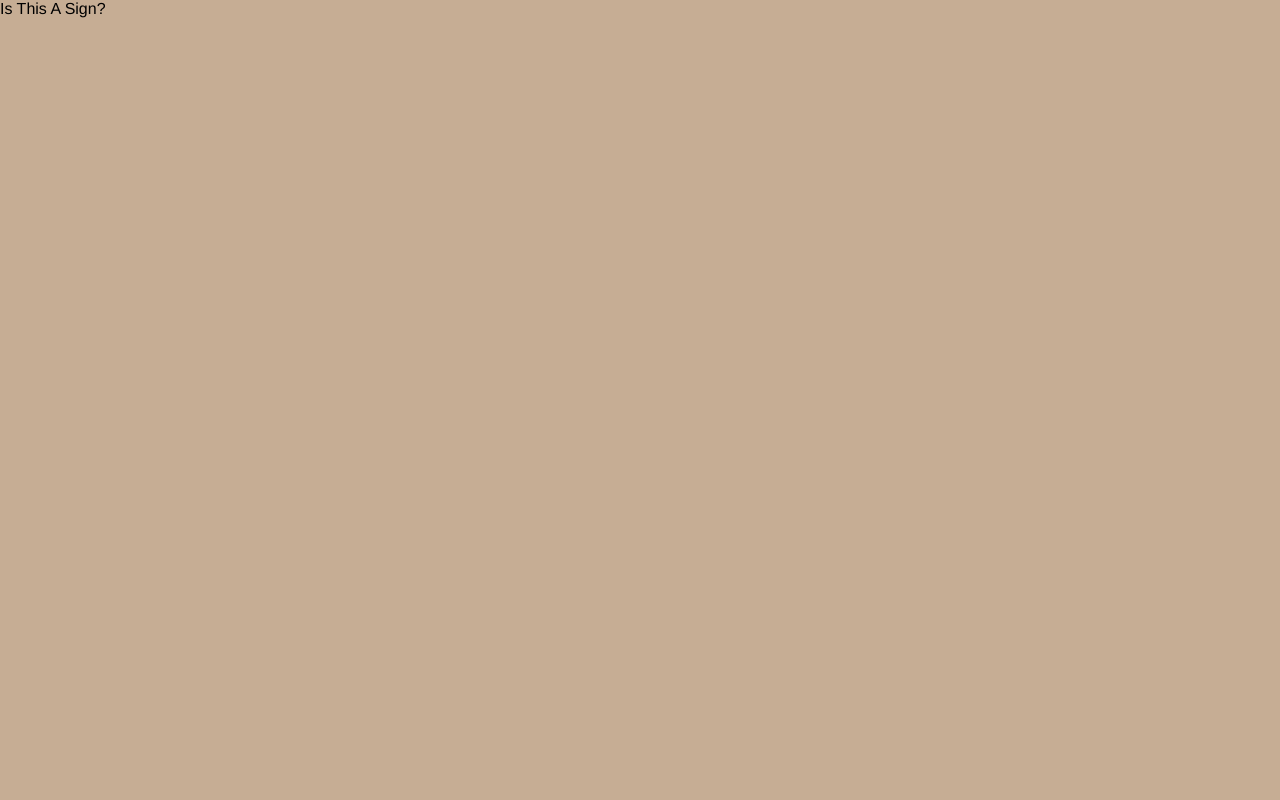
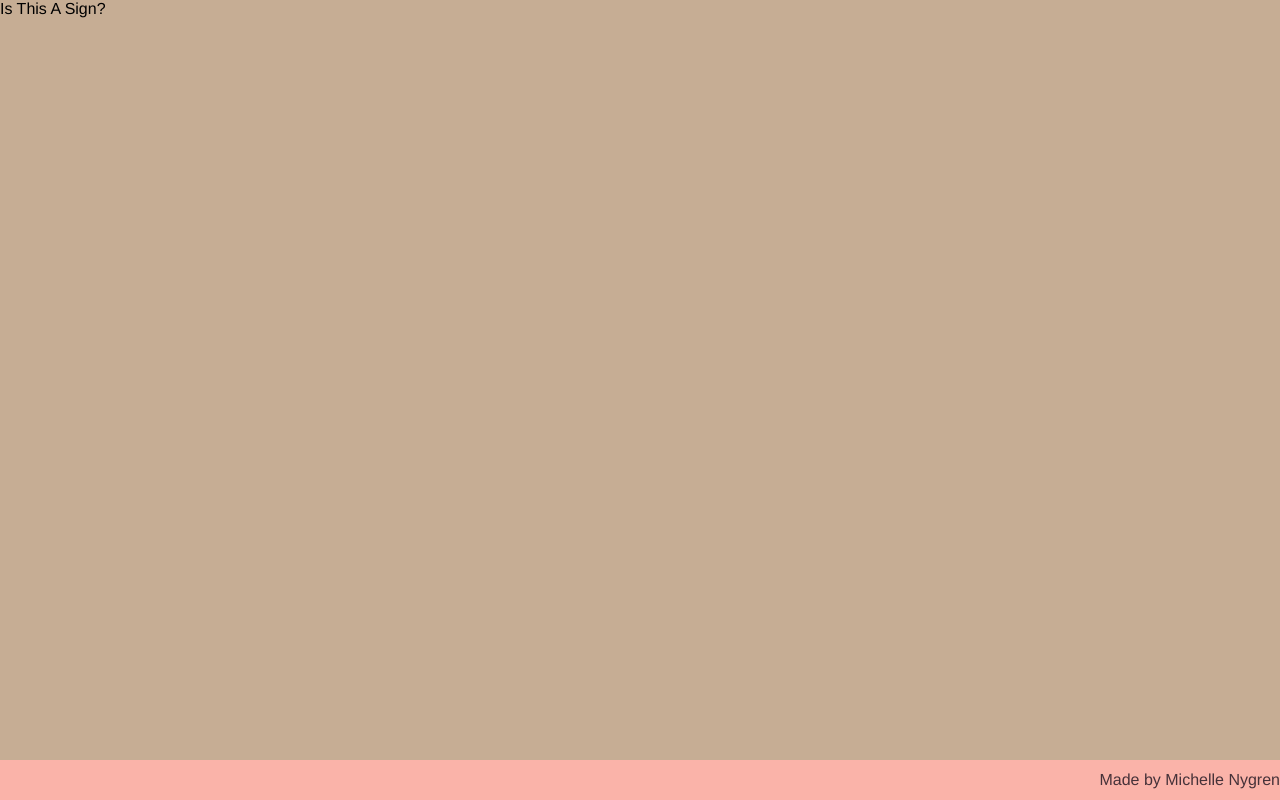
Before and after one commit to michellerenehey/react-zodiak, a React (Create React App) app: page / in a window 1280 px wide. Built offline with nearby package versions, Linux system fonts and the light colour scheme.

Commit message:
working footer

```diff
--- a/src/App.js
+++ b/src/App.js
@@ -2,13 +2,14 @@
 import './App.css'
 
 import Header from './components/Header/Header'
-// import Footer from './components/Footer/Footer'
+import Footer from './components/Footer/Footer'
 // import Main from './components/Main/Main'
 
 function App() {
   return (
     <div className="App">
       <Header />
+      <Footer />
     </div>
   )
 }
--- a/src/components/Footer/Footer.css
+++ b/src/components/Footer/Footer.css
@@ -0,0 +1,11 @@
+footer {
+  color: var(--color4);
+  height: 40px;
+  background-color: var(--color1);
+  display: flex;
+  align-items: center;
+  justify-content: flex-end;
+  position: fixed;
+  width: 100%;
+  bottom: 0;
+}
--- a/src/components/Footer/Footer.js
+++ b/src/components/Footer/Footer.js
@@ -0,0 +1,5 @@
+import React from 'react'
+import './Footer.css'
+export default function Footer() {
+  return <footer>Made by Michelle Nygren</footer>
+}
```
